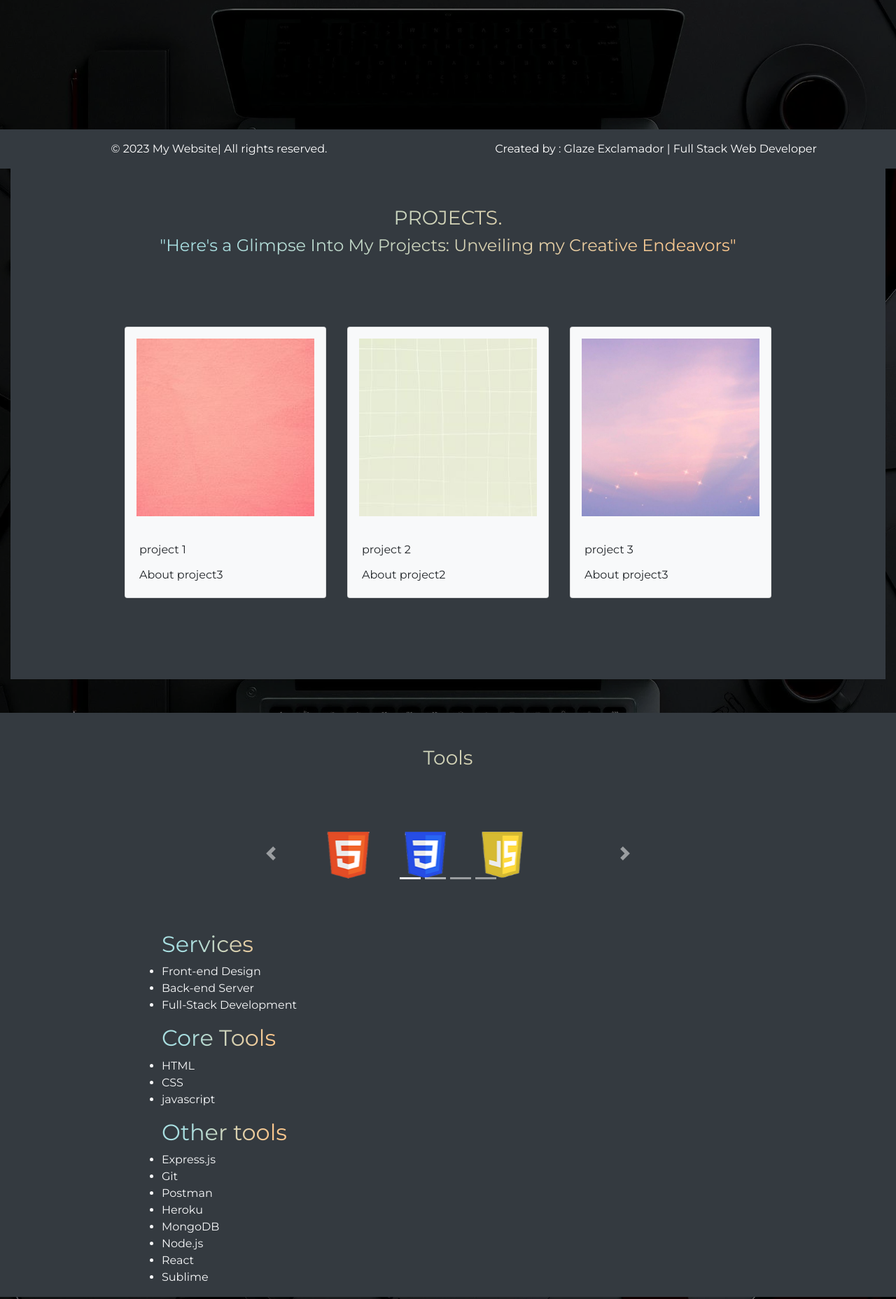
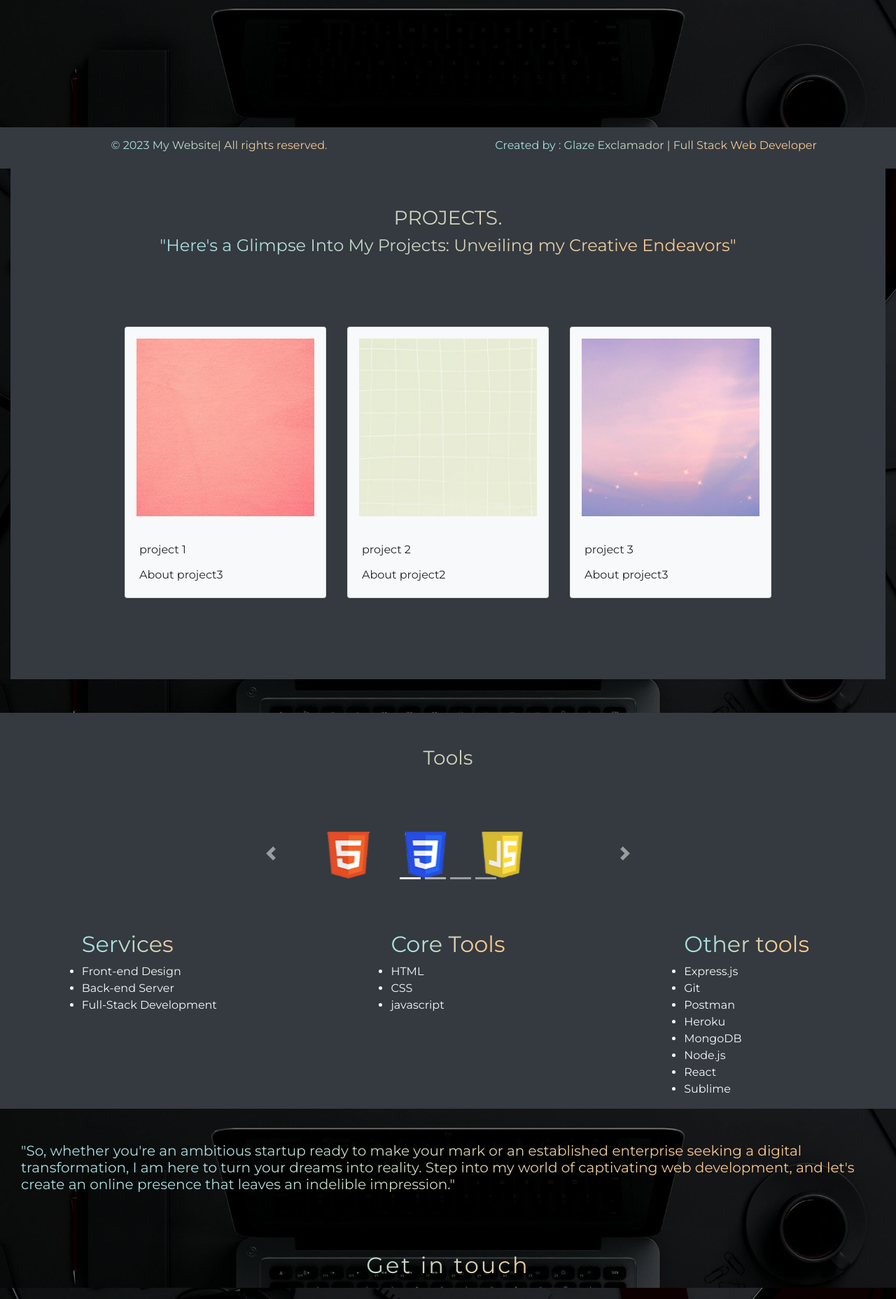
Before and after one commit to geexclamador/web-portfolio-b303, a plain HTML site: page index.html in a window 1280 px wide. Shown: the part 559-2416 px from the top of the page at 70% size. Drawn offline with nearby package versions, Linux system fonts and the light colour scheme.

Commit message:
updated code

```diff
--- a/index.html
+++ b/index.html
@@ -149,9 +149,10 @@
 </div>
    </div>
 	</div>
-	<div class="col-12">
-			<div class="col-lg-6 col-md-6 col-sm-12 d-flex justify-content-center">
-		<div><div>
+
+
+		<div class="col-lg-4 col-md-4 col-sm-12 d-flex justify-content-center">
+		<div>
 			<h2>Services</h2>
 			<ul>
 				<li> Front-end Design </li>
@@ -159,6 +160,9 @@
         <li> Full-Stack Development</li>
 			</ul>
 		</div>
+	</div>
+
+  <div class="col-lg-4 col-md-4 col-sm-12 d-flex justify-content-center">
       <div>
       <h2>Core Tools</h2>
       <ul>
@@ -166,6 +170,11 @@
         <li>CSS</li>
         <li>javascript</li>
       </ul>
+    </div>
+  </div>
+
+  <div  class="col-lg-4 col-md-4 col-sm-12 d-flex justify-content-center">
+    <div>
        <h2>Other tools</h2>
       <ul>
         <li>Express.js</li>
@@ -177,8 +186,6 @@
               <li>React</li>
               <li>Sublime</li>
       </ul>
-
-		</div></div>
     </div>
   </div>
 
@@ -192,7 +199,7 @@
    <div class="hover col-12  justify-content-center mb-5 ">
                 <h5 class=" mt-4 mr-4"> "So, whether you're an ambitious startup ready to make your mark or an established enterprise seeking a digital transformation, I am here to turn your dreams into reality. Step into my world of captivating web development, and let's create an online presence that leaves an indelible impression."</h5>
                 </div>
-<section class="get-intouch">
+<section id="contacts" class="get-intouch">
   <h1 class="title">Get in touch</h1>
   <div class="container text-light">
     <div class="contact-form row">
@@ -216,6 +223,8 @@
             <button type="submit" class="submit-btn hover rounded p-1 m-1 " value="submit" > Send</button>
       </div>
         <div class="form-field col-12 " >
+        <div class="form-field col-12 " >
+        <div class="form-field col-12 " >
       </div>
     </div>
   </div>
@@ -224,12 +233,10 @@
 <!-- end of contact section -->
 <!-- end of contacts -->
  <!-- Footer -->
-        <footer class="d-flex d-inline-block justify-content-center bg-dark text-white m-auto gap-3 p-3 fixed-bottom container-fluid mt-5 ">
+        <footer  class="d-flex d-inline-block justify-content-center bg-dark text-white m-auto gap-3 p-3 fixed-bottom container-fluid mt-5 ">
           <div class=" row text-center"> </div>
-            <div class="col-6 d-flex  justify-content-center  ">&copy;  2023 My Website| All rights reserved.</div>
-
-
-             <div class=" col-6 d-flex  justify-content-center  "> Created by : Glaze Exclamador | Full Stack Web Developer</div>
+            <div class="col-6 d-flex  justify-content-center  "> <h6>&copy;  2023 My Website| All rights reserved.</h6> </div>
+             <div class=" col-6 d-flex  justify-content-center  "><h6> Created by : Glaze Exclamador | Full Stack Web Developer</h6></div>
         </footer>
 
     </div>
```
Lines whose indentation alone changed are shown as unchanged.
